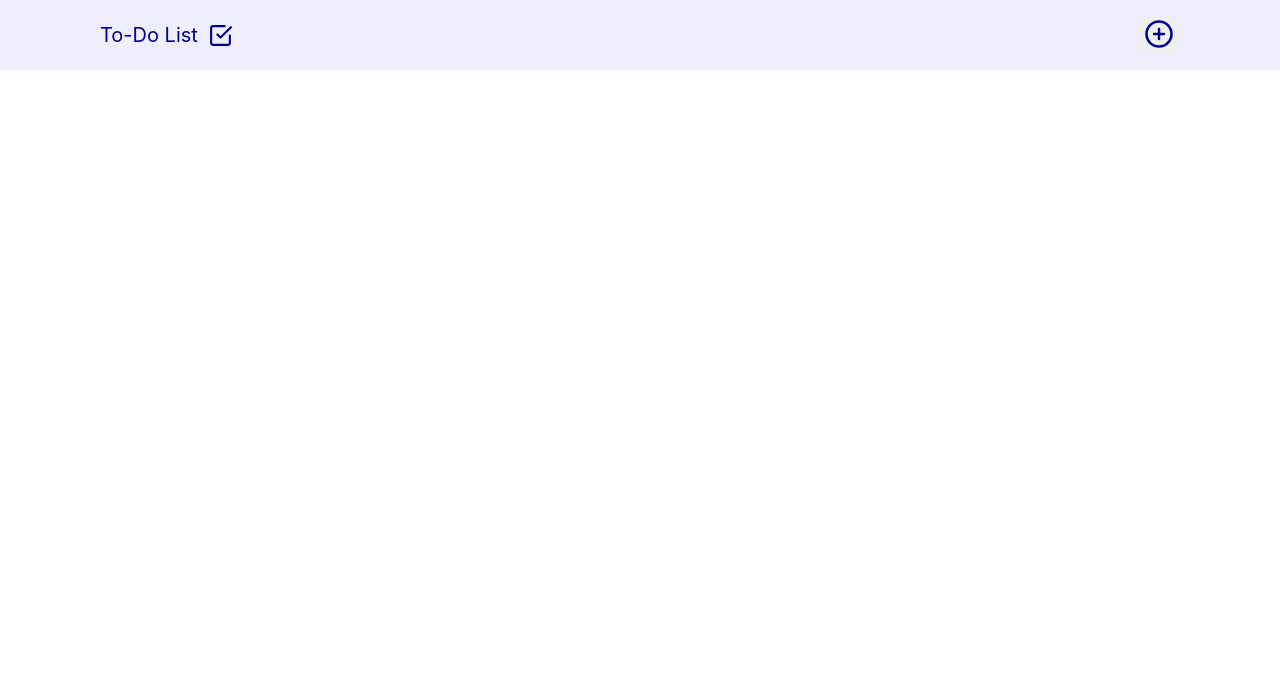
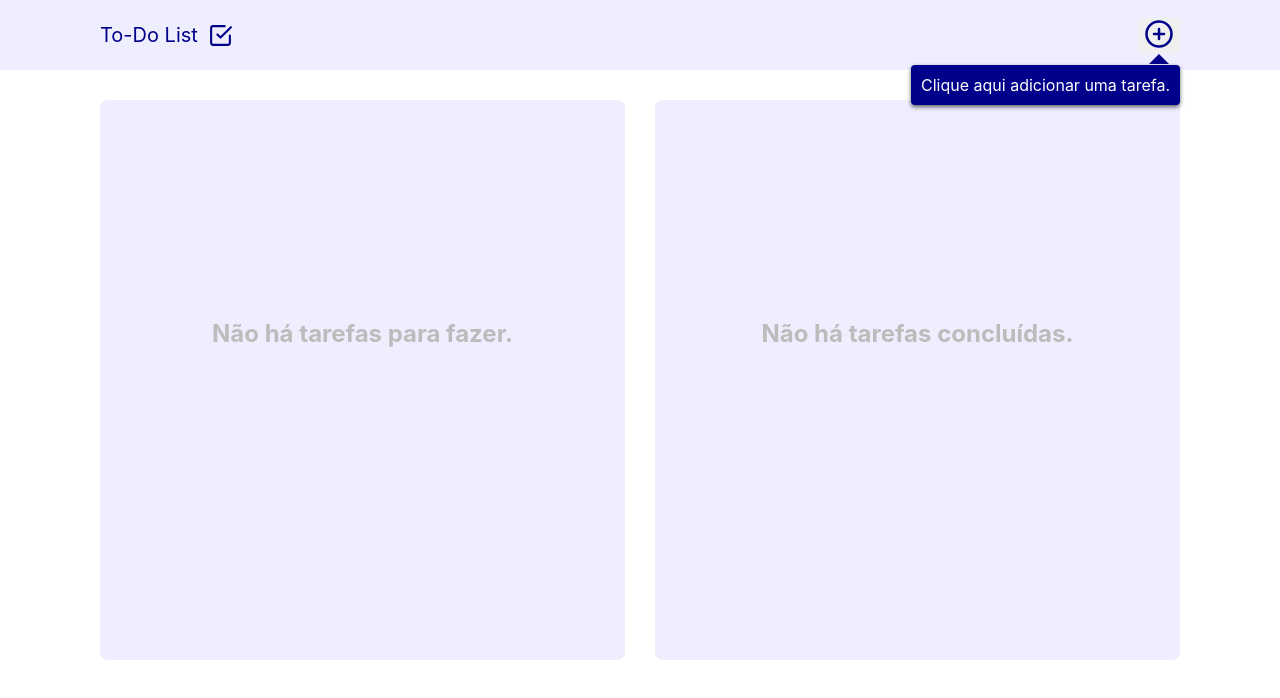
Before and after one commit to fernandohos/todo-list, a React (Create React App) app: page / in a window 1280 px wide. Shown: the top 698 px of the page. Built offline with nearby package versions, Linux system fonts and the light colour scheme.

Commit message:
adding some interface details

```diff
--- a/src/App.js
+++ b/src/App.js
@@ -16,16 +16,18 @@ export default function App() {
         // {id: 3, task: "Fazer Mais uma Outra Tarefa", done: true}
 
     React.useEffect(()=> {
-        let storagedTasks = localStorage.getItem("tasks");
+        const storagedTasks = JSON.parse(localStorage.getItem("tasks"));
 
         if(storagedTasks) {
-        setTasks(JSON.parse(storagedTasks));
+            setTasks(storagedTasks);
         }
 
     },[]);
 
     React.useEffect(()=> {
-        localStorage.setItem("tasks", JSON.stringify(tasks));
+        if(tasks) {
+            localStorage.setItem("tasks", JSON.stringify(tasks));
+        }
     },[tasks]);
 
     function handleModal() {
@@ -36,7 +38,6 @@ export default function App() {
         const newTasks = tasks.map(task => {
             if(task.id === taskId) {
                 task.done = !task.done;
-                console.log(task)
             }
             return task;
         })
@@ -82,7 +83,7 @@ export default function App() {
 
     return (
         <>
-            <Header handleModal={handleModal} modalOpened={modalOpened} />
+            <Header isEmpty={tasks.length} handleModal={handleModal} modalOpened={modalOpened} />
             <main className="container">
                 <Todo editTask={editTask} deleteTask={deleteTask} handleDoneTask={handleDoneTask} tasks={tasks} />
                 <Done editTask={editTask} deleteTask={deleteTask} handleDoneTask={handleDoneTask} tasks={tasks} />
--- a/src/components/Done/Done.css
+++ b/src/components/Done/Done.css
@@ -4,4 +4,12 @@ section.done {
     padding: 0 30px;
     border-radius: 8px;
     height: min-content;
+    min-height: 70vh;
 }
+
+section.done h2 {
+    margin-top: 50%;
+    transform: translateY(-50%);
+    text-align: center;
+    color: #bcbcbc;
+}
--- a/src/components/Done/index.js
+++ b/src/components/Done/index.js
@@ -4,15 +4,30 @@ import './Done.css';
 
 export default function Done(props) {
 
+    function filteredTasks() {
+        if(props.tasks === []) {
+            return <h1>Não tem task</h1>;
+        }
+        const tasksFiltered = props.tasks.filter(task => {
+                    return task.done
+                })
+
+        const tasksCards = tasksFiltered.map(task => {
+            return <Card editTask={props.editTask} deleteTask={props.deleteTask} key={task.task} id={task.id} handleDoneTask={props.handleDoneTask} done={task.done} task={task.task} />
+        });
+
+        if(tasksFiltered.length === 0) {
+            return (<h2>Não há tarefas concluídas.</h2>);
+        }
+        else {
+            return tasksCards;
+        }
+    }
+
     return (
         <section className="done">
             {
-                props.tasks.filter(task => {
-                    return task.done
-                })
-                    .map(task => {
-                        return <Card editTask={props.editTask} deleteTask={props.deleteTask} key={task.task} id={task.id} handleDoneTask={props.handleDoneTask} done={task.done} task={task.task} />
-                    })
+                filteredTasks()
             }
         </section>
     )
--- a/src/components/Header/header.css
+++ b/src/components/Header/header.css
@@ -19,6 +19,7 @@
 
 .header .add-icon {
     transition: all ease .2s;
+    position: relative;
 }
 
 .header .add-icon button {
@@ -30,3 +31,26 @@
 .header .add-icon:hover {
     transform: scale(1.1);
 }
+
+.header .add-icon.empty::after {
+    content: 'Clique aqui adicionar uma tarefa.';
+    background-color: #00008a;
+    position: absolute;
+    width: max-content;
+    bottom: -150%;
+    right: 0;
+    padding: 10px;
+    color: #fff;
+    border-radius: 4px;
+    box-shadow: 0 2px 4px rgba(0, 0, 0, 0.6);
+}
+
+.header .add-icon.empty::before {
+    content: '';
+    position: absolute;
+    border: 10px solid;
+    border-color: transparent transparent #00008a transparent;
+    bottom: -34%;
+    left: 50%;
+    transform: translateX(-50%);
+}
--- a/src/components/Header/index.js
+++ b/src/components/Header/index.js
@@ -12,7 +12,7 @@ export default function Header(props) {
                 <p>To-Do List</p>
                 <CheckSquare color="#00008a" size={25} />
             </div>
-            <div className="add-icon">
+            <div className={props.isEmpty ===0? "add-icon empty" : "add-icon"}>
                 <button onClick={props.handleModal}><PlusCircle color="#00008a" size={30} /></button>
             </div>
         </header>
--- a/src/components/Modal/Modal.css
+++ b/src/components/Modal/Modal.css
@@ -9,7 +9,8 @@
 }
 
 .modal-bg {
-    position: absolute;
+    z-index: 5;
+    position: fixed;
     top: 0;
     left: 0;
     width: 100vw;
--- a/src/components/ModalDelete/ModalDelete.css
+++ b/src/components/ModalDelete/ModalDelete.css
@@ -8,6 +8,7 @@
     display: flex;
     justify-content: center;
     align-items: center;
+    z-index: 5;
 }
 
 .modal-delete {
--- a/src/components/ModalEdit/ModalEdit.css
+++ b/src/components/ModalEdit/ModalEdit.css
@@ -9,7 +9,7 @@
 }
 
 .modal-edit--bg {
-    position: absolute;
+    position: fixed;
     top: 0;
     left: 0;
     width: 100vw;
@@ -18,6 +18,7 @@
     display: flex;
     justify-content: center;
     align-items: center;
+    z-index: 5;
 }
 
 .modal label {
--- a/src/components/Todo/Todo.css
+++ b/src/components/Todo/Todo.css
@@ -4,4 +4,12 @@ section.todo {
     padding: 0 30px;
     border-radius: 8px;
     height: min-content;
+    min-height: 70vh;
 }
+
+section.todo h2 {
+    margin-top: 50%;
+    transform: translateY(-50%);
+    text-align: center;
+    color: #bcbcbc;
+}
--- a/src/components/Todo/index.js
+++ b/src/components/Todo/index.js
@@ -4,15 +4,30 @@ import './Todo.css';
 
 export default function Todo(props) {
 
+    function filteredTasks() {
+        if(props.tasks === []) {
+            return <h2>Não há tarefas para fazer.</h2>;
+        }
+        const tasksFiltered = props.tasks.filter(task => {
+                    return !task.done
+                })
+
+        const tasksCards = tasksFiltered.map(task => {
+                        return <Card editTask={props.editTask} deleteTask={props.deleteTask} key={task.task} id={task.id} handleDoneTask={props.handleDoneTask} done={task.done} task={task.task} />
+                    });
+
+        if(tasksFiltered.length === 0) {
+            return (<h2>Não há tarefas para fazer.</h2>);
+        }
+        else {
+            return tasksCards;
+        }
+    }
+
     return (
         <section className="todo">
             {
-                props.tasks.filter(task => {
-                    return !task.done
-                })
-                    .map(task => {
-                        return <Card editTask={props.editTask} deleteTask={props.deleteTask} key={task.task} id={task.id} handleDoneTask={props.handleDoneTask} done={task.done} task={task.task} />
-                    })
+                filteredTasks()
             }
         </section>
     )
```
